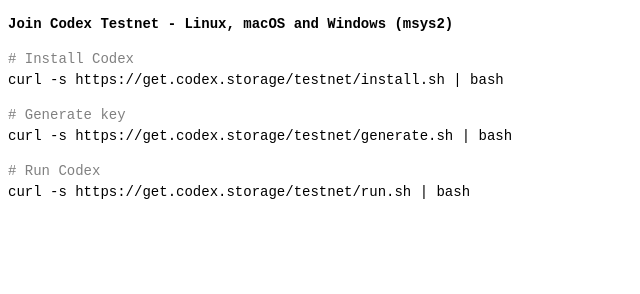
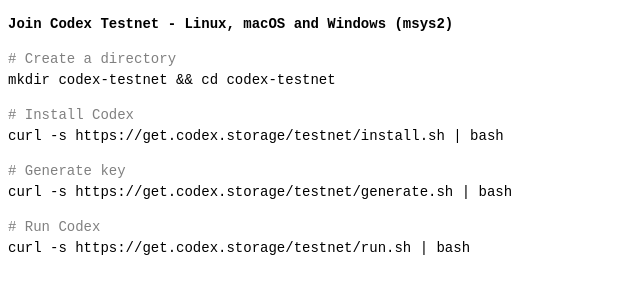
Before and after one commit to durability-labs/get-archivist, a plain HTML site: page testnet/index.html in a window 1280 px wide. Shown: the whole page, without its empty margins (0-640 px from the left). Drawn offline with Linux system fonts and the light colour scheme.

Commit message:
Add Create a directory for Testnet index file (#30)

```diff
--- a/testnet/index.html
+++ b/testnet/index.html
@@ -16,6 +16,14 @@
         <h3>
             Join Codex Testnet - Linux, macOS and Windows (msys2)
         </h3>
+
+        <p>
+            <span style="color:grey;">
+                # Create a directory
+            </span>
+            <br>
+            mkdir codex-testnet && cd codex-testnet
+        </p>
 
         <p>
             <span style="color:grey;">
```
